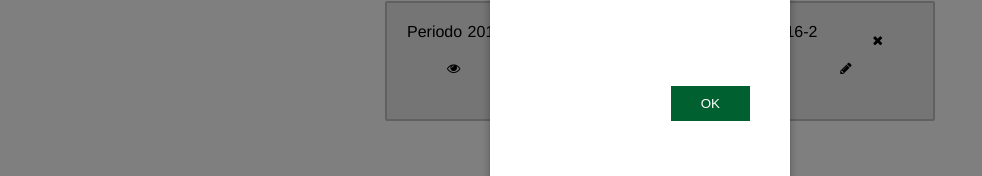
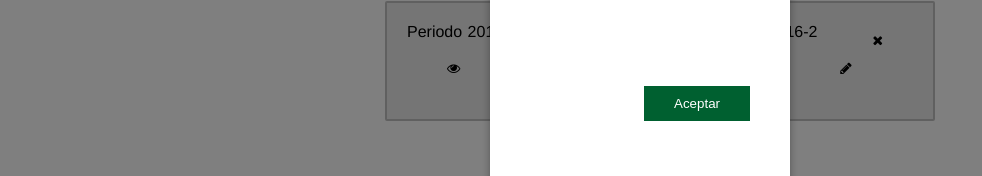
Before and after one commit to pedro-m-g/timetables-app, a Nuxt app: page /dashboard in a window 1280 px wide. Both pictures are taken after a click on the button "Nuevo Horario". Shown: the part 365-541 px from the top of the page, without its empty margins (0-982 px from the left). Built offline with nearby package versions, Linux system fonts and the light colour scheme.

Commit message:
commit prueba

```diff
--- a/components/Dashboard.vue
+++ b/components/Dashboard.vue
@@ -33,7 +33,7 @@
             <form @submit.prevent="addPeriod">
               <input type="text" placeholder="Periodo: ej. 2018-1" v-model="period">
                 <button class="modal-default-button" v-on:click="showNewModal = false">
-                OK
+                Aceptar
               </button>
             </form>
 
```
